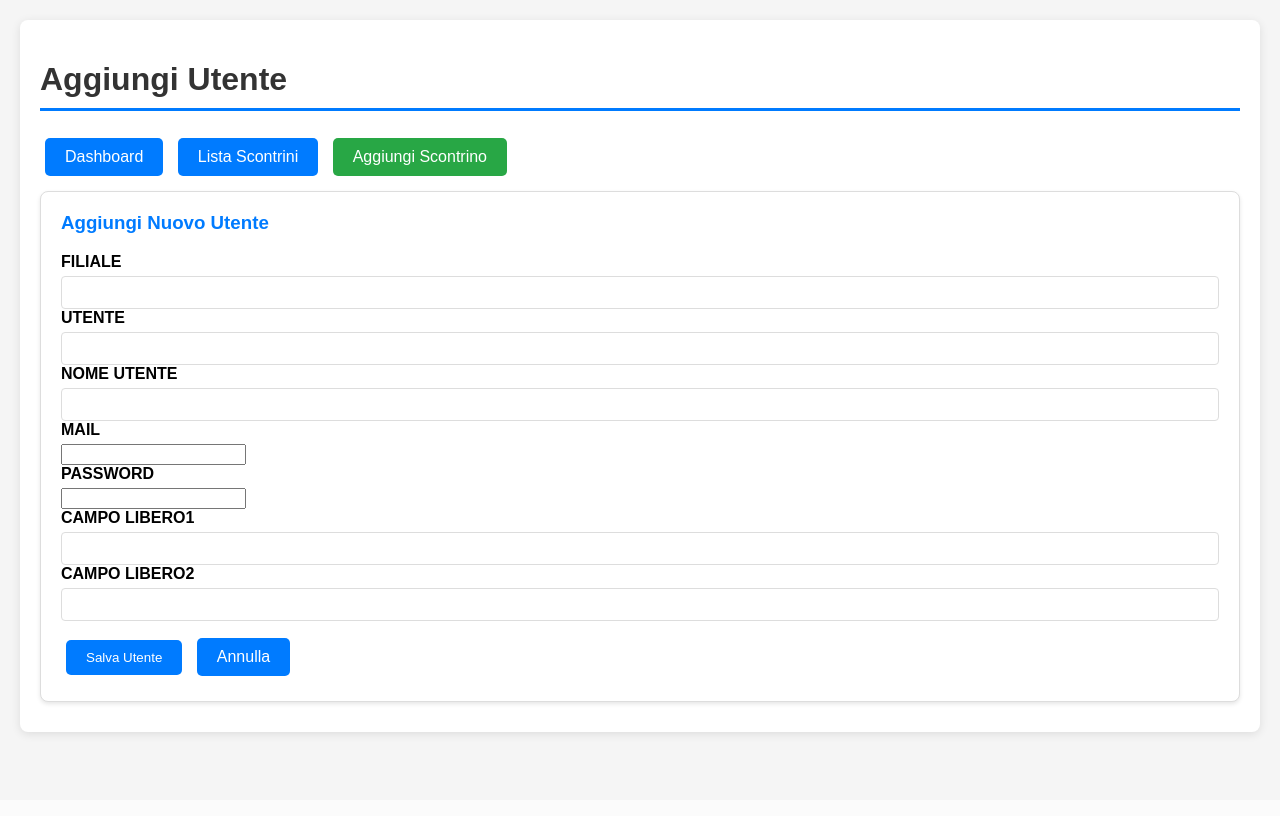
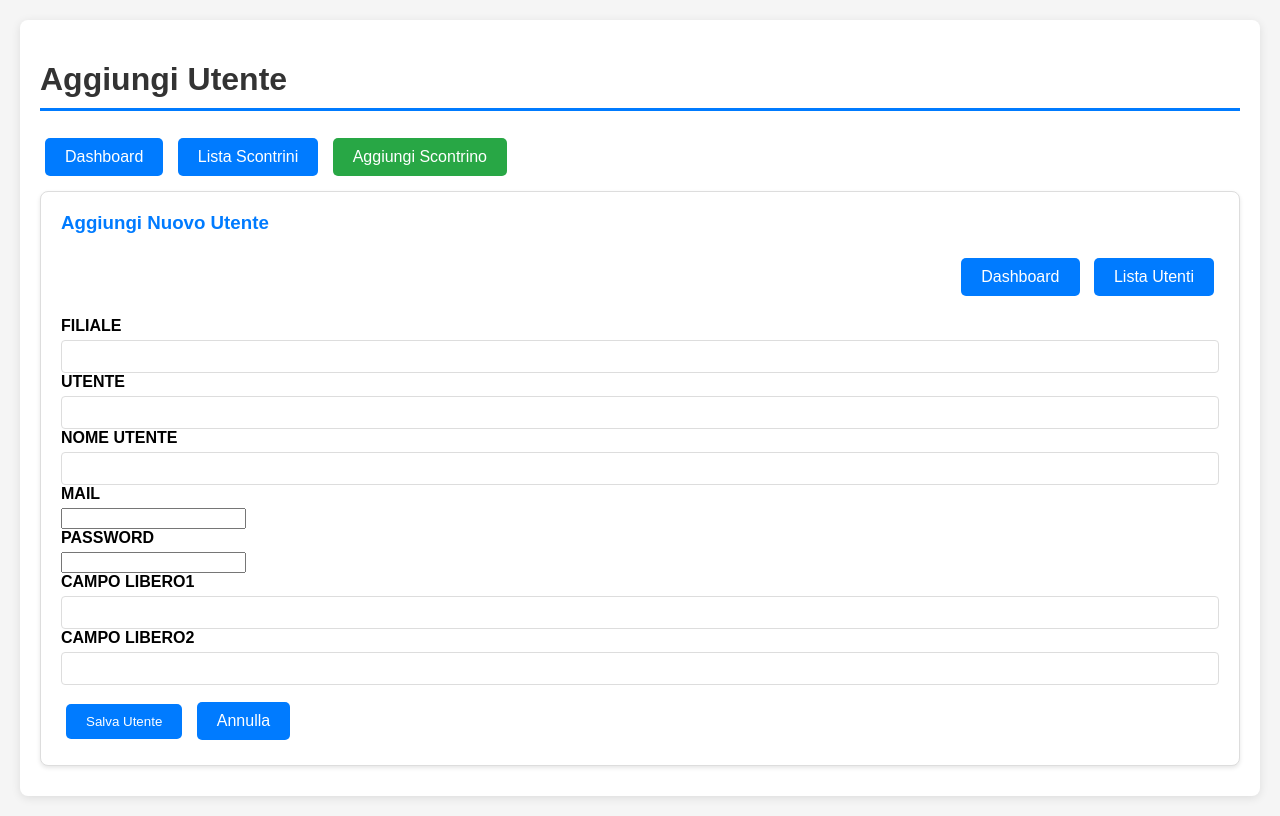
Before and after one commit to a080502/scontrini, a Flask app: page /aggiungi-utente in a window 1280 px wide. Before the commit the page ends 737 px from the top, so only its background shows below. Run offline with Flask 3, Linux system fonts and the light colour scheme; some libraries are stand-ins or nearby versions.

Commit message:
Update aggiungi_utente.html

```diff
--- a/templates/aggiungi_utente.html
+++ b/templates/aggiungi_utente.html
@@ -5,6 +5,11 @@
 {% block content %}
 <div class="card">
     <h3>Aggiungi Nuovo Utente</h3>
+
+    <p style="text-align: right;">
+        <a href="{{ url_for('index') }}" class="btn">Dashboard</a>
+        <a href="{{ url_for('lista_utenti') }}" class="btn">Lista Utenti</a>
+    </p>
 
     {% if error %}
     <div class="alert alert-danger">{{ error }}</div>
@@ -34,7 +39,7 @@
 
         <div style="margin-top: 12px;">
             <button type="submit" class="btn btn-primary">Salva Utente</button>
-            <a href="{{ url_for('index') }}" class="btn">Annulla</a>
+            <a href="{{ url_for('lista_utenti') }}" class="btn">Annulla</a>
         </div>
     </form>
 </div>
```
